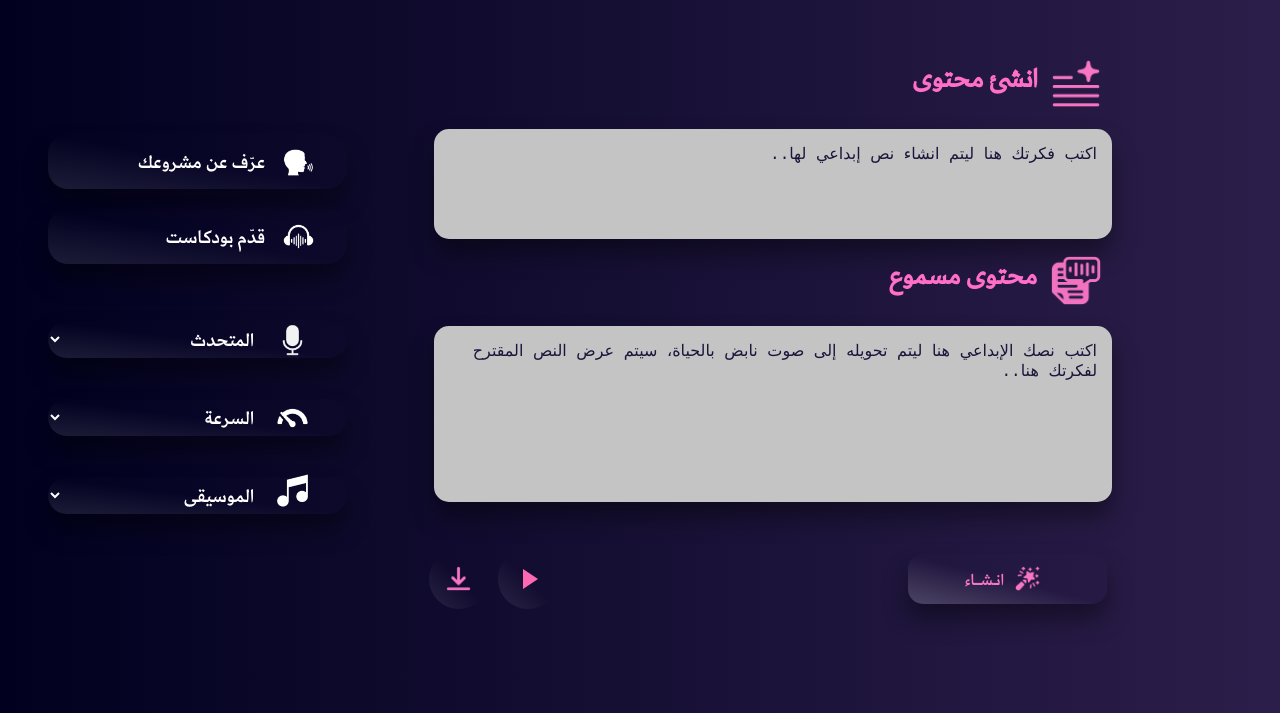
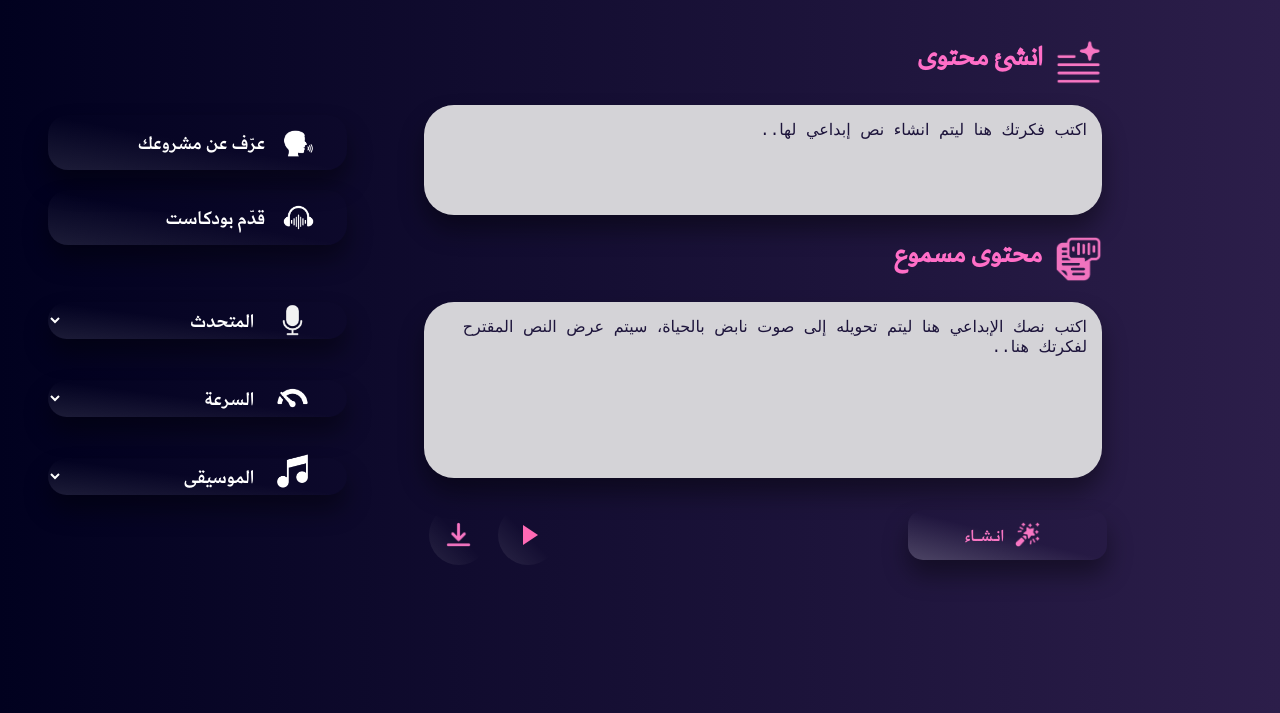
Before and after one commit to fatimahmji/RenanPlatform, a plain HTML site: page templates/model.html in a window 1280 px wide. Shown: the part 87-800 px from the top of the page. Drawn offline with Linux system fonts and the light colour scheme; a script that the page names is missing; files whose address does not match are found by name.

Commit message:
more update on the demo page

```diff
--- a/static/css/styles.css
+++ b/static/css/styles.css
@@ -585,7 +585,7 @@ textarea::placeholder {
     padding: 20px;
     max-width: 1200px;
     margin: auto;
-    margin-top:-6%;
+    margin-top:-7.5%;
 }
 
 .tts-inputs-div {
@@ -613,13 +613,17 @@ textarea::placeholder {
     width: 100%;
     padding: 15px;
     border: none;
-    border-radius: 15px;
+    border-radius: 30px;
     margin-top: 10px;
-    background-color: #C4C4C4; /* Light gray background for text areas */
+    background-color: linear-gradient(to right, rgba(255, 255, 255, 0.8), rgba(255, 255, 255, 0.8));/* Light gray background for text areas */
     color: #181238; /* Dark text color for readability */
     font-size: 16px;
     resize: none; /* Prevents resizing */
     overflow-y: hidden; /* Removes the scrollbar */
+    height: 80px;
+    margin: 10px;
+    margin-bottom: 5px
+
 }
 
 button {
@@ -694,8 +698,8 @@ select:focus {
 
 .tts-inputs-div .tts-icons {
     margin: 10px;
-    height: 10.5%;
-    width: 10.5%;
+    height: 9.5%;
+    width: 9.5%;
 }
 
 .tts-buttons-div select option {
@@ -748,6 +752,7 @@ select:focus {
     margin-right: -15px;
     border: none;
     cursor: pointer;
+    margin-top: -5px;
 }
 
 .create-btn img {
@@ -774,6 +779,7 @@ select:focus {
     padding: 0;
     margin-right: 180%;
     margin-left: 48px;
+    margin-top: -5px;
 }
 
 .play-icon {
@@ -797,6 +803,7 @@ select:focus {
     cursor: pointer;
     padding: 0;
     margin-left: -33%;
+    margin-top: -5px;
 }
 
 .download-btn img {
```
